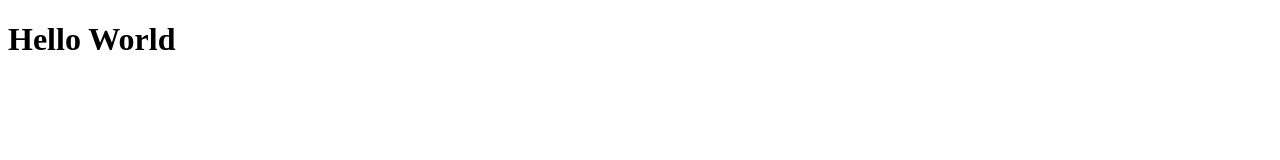
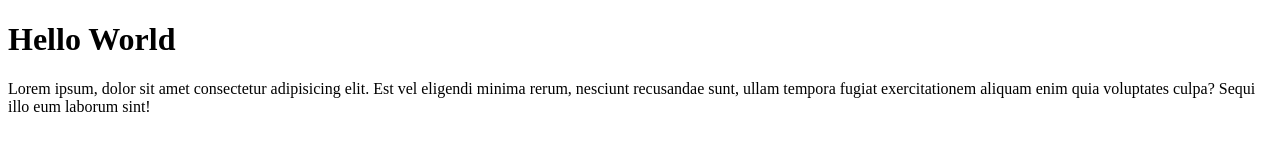
Before and after one commit to ichsan71/wpu-test-repo, a plain HTML site: page index.html in a window 1280 px wide. Drawn offline with Linux system fonts and the light colour scheme.

Commit message:
menambahkan paragraph

```diff
--- a/index.html
+++ b/index.html
@@ -8,6 +8,6 @@
 <body>
 
     <h1>Hello World</h1>
-
+    <p>Lorem ipsum, dolor sit amet consectetur adipisicing elit. Est vel eligendi minima rerum, nesciunt recusandae sunt, ullam tempora fugiat exercitationem aliquam enim quia voluptates culpa? Sequi illo eum laborum sint!</p>
 </body>
 </html>
```
